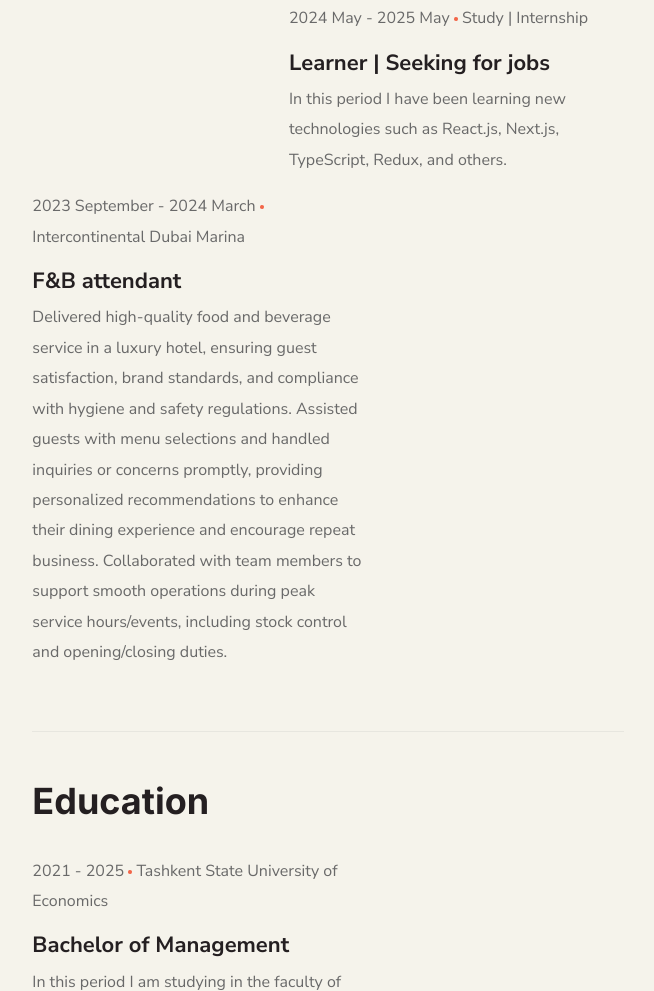
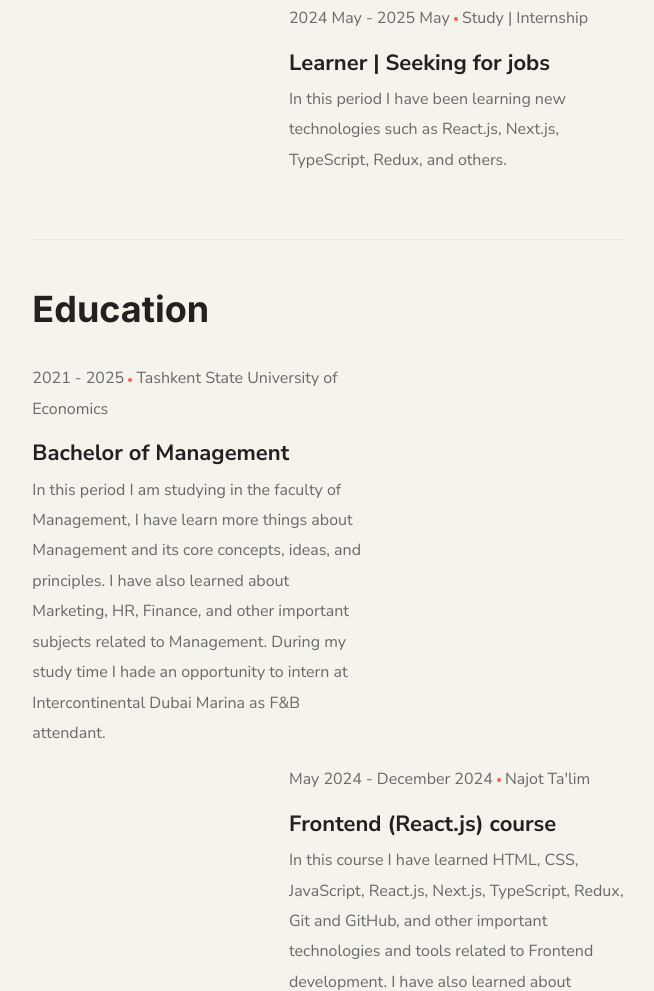
Before and after one commit to mardon1dev/portfolio, a plain HTML site: page index.html in a window 1280 px wide. Shown: the part 2861-3852 px from the top of the page, without its empty margins (205-859 px from the left). Drawn offline with nearby package versions, Linux system fonts and the light colour scheme.

Commit message:
Change at resume section

```diff
--- a/index.html
+++ b/index.html
@@ -314,32 +314,6 @@
                         In this period I have been learning new technologies
                         such as React.js, Next.js, TypeScript, Redux, and
                         others.
-                      </p>
-                    </div>
-                  </div>
-                </div>
-                <div class="row justify-content-start" data-aos="fade-up">
-                  <div class="col-7">
-                    <div class="data-info">
-                      <p class="meta-date">
-                        2023 September - 2024 March
-                        <img src="images/Ellipse 7.png" alt="image" />
-                        <a class="open-description"
-                          >Intercontinental Dubai Marina
-                        </a>
-                      </p>
-                      <h3 class="info-title">F&B attendant</h3>
-                      <p>
-                        Delivered high-quality food and beverage service in a
-                        luxury hotel, ensuring guest satisfaction, brand
-                        standards, and compliance with hygiene and safety
-                        regulations. Assisted guests with menu selections and
-                        handled inquiries or concerns promptly, providing
-                        personalized recommendations to enhance their dining
-                        experience and encourage repeat business. Collaborated
-                        with team members to support smooth operations during
-                        peak service hours/events, including stock control and
-                        opening/closing duties.
                       </p>
                     </div>
                   </div>
```
